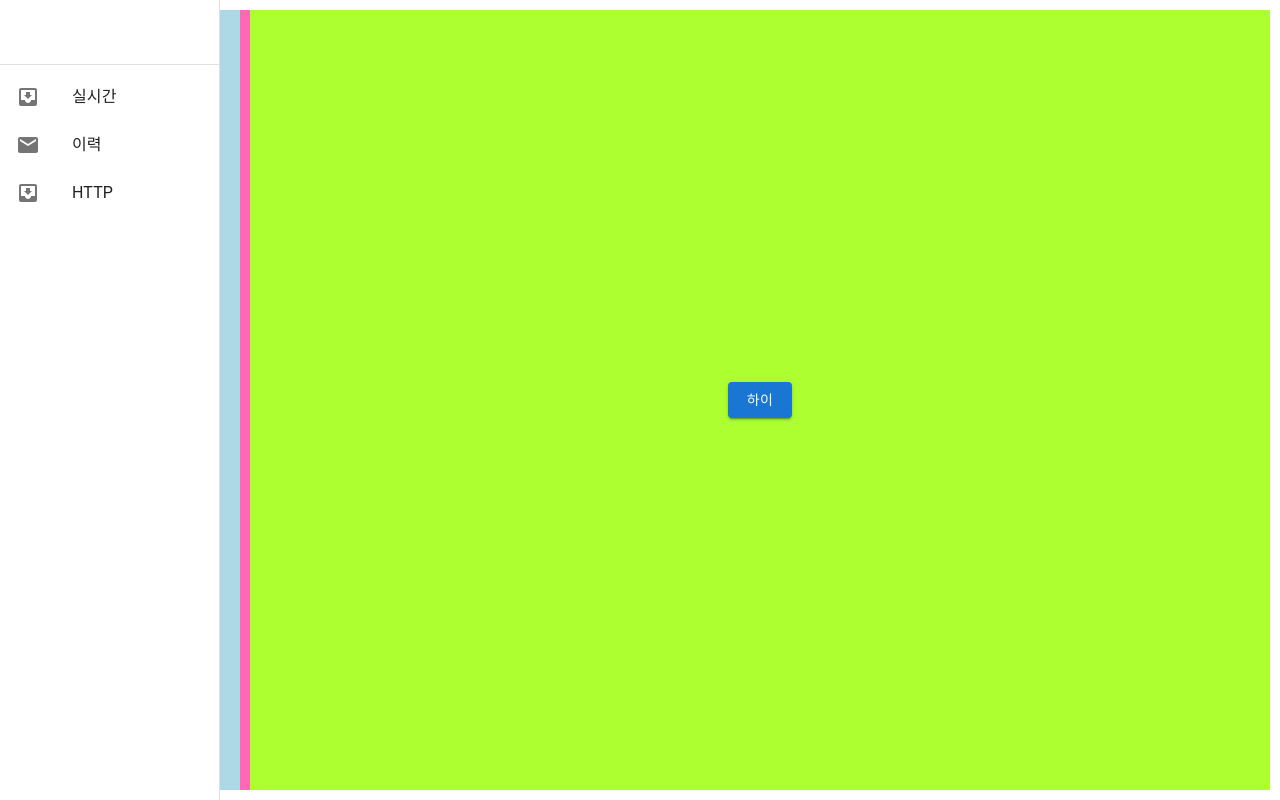
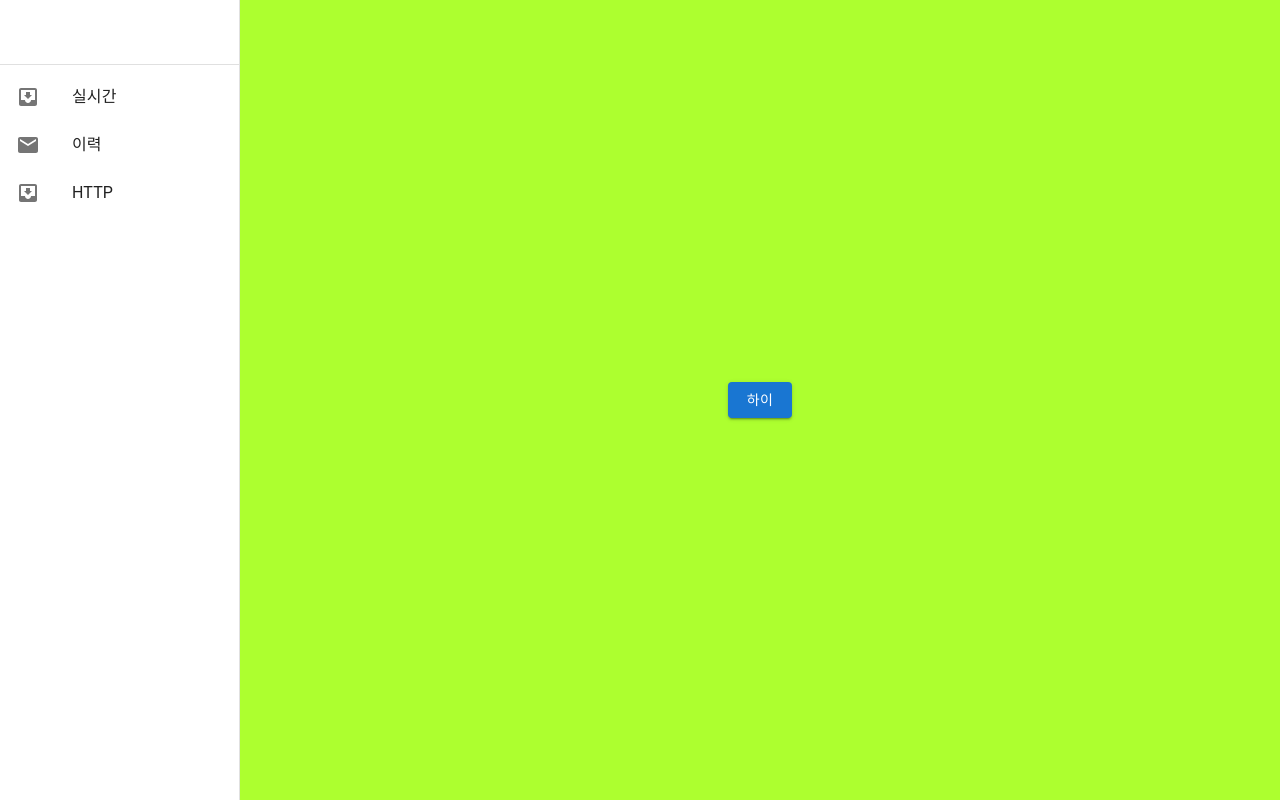
Before and after one commit to RDSHwang/frontend-service-common, a React (Create React App) app: page / in a window 1280 px wide. Built offline with nearby package versions, Linux system fonts and the light colour scheme.

Commit message:
SideBar 메뉴 작업

```diff
--- /dev/null
+++ b/src/components/Drawer/index.tsx
@@ -0,0 +1,47 @@
+import React from "react";
+import { Drawer } from "@mui/material";
+import Divider from "@mui/material/Divider";
+import List from "@mui/material/List";
+import ListItem from "@mui/material/ListItem";
+import ListItemButton from "@mui/material/ListItemButton";
+import ListItemIcon from "@mui/material/ListItemIcon";
+import ListItemText from "@mui/material/ListItemText";
+import Toolbar from "@mui/material/Toolbar";
+import InboxIcon from "@mui/icons-material/MoveToInbox";
+import MailIcon from "@mui/icons-material/Mail";
+import { WorkList } from "../../constants/Works";
+
+const drawerWidth = 240;
+
+export default function DrawerBase() {
+  return (
+    <Drawer
+      sx={{
+        color: "blue",
+        width: drawerWidth,
+        flexShrink: 0,
+        "& .MuiDrawer-paper": {
+          width: drawerWidth,
+          boxSizing: "border-box",
+        },
+      }}
+      variant="permanent"
+      anchor="left"
+    >
+      <Toolbar />
+      <Divider />
+      <List>
+        {WorkList.map((text, index) => (
+          <ListItem key={text} disablePadding>
+            <ListItemButton>
+              <ListItemIcon>
+                {index % 2 === 0 ? <InboxIcon /> : <MailIcon />}
+              </ListItemIcon>
+              <ListItemText primary={text} />
+            </ListItemButton>
+          </ListItem>
+        ))}
+      </List>
+    </Drawer>
+  );
+}
--- a/src/layouts/WireFrame/index.tsx
+++ b/src/layouts/WireFrame/index.tsx
@@ -3,8 +3,9 @@ import CssBaseline from "@mui/material/CssBaseline";
 
 const divStyle = {
   container: {
-    margin: "10px",
-    height: "calc(100vh - 20px)", // 브라우저 높이에서 margin 값만큼 뺀 값
+    // margin: "10px",
+    // height: "calc(100vh - 20px)", // 브라우저 높이에서 margin 값만큼 뺀 값
+    height: "100vh",
     overflow: "auto", // 스크롤 없애기
     background: "skyblue",
   },
--- a/src/layouts/template01/index.tsx
+++ b/src/layouts/template01/index.tsx
@@ -1,22 +1,9 @@
 import React from "react";
 import BaseWireFrame from "../WireFrame";
-import { Button, Paper, Box } from "@mui/material";
-import SideBar from "../../components/SideBar";
+import { Button, Box } from "@mui/material";
+import DrawerBase from "../../components/Drawer";
+
 import "../../styles/Base/Base.css";
-
-import { Drawer } from "@mui/material";
-import Divider from "@mui/material/Divider";
-import List from "@mui/material/List";
-import ListItem from "@mui/material/ListItem";
-import ListItemButton from "@mui/material/ListItemButton";
-import ListItemIcon from "@mui/material/ListItemIcon";
-import ListItemText from "@mui/material/ListItemText";
-import Toolbar from "@mui/material/Toolbar";
-import InboxIcon from "@mui/icons-material/MoveToInbox";
-import MailIcon from "@mui/icons-material/Mail";
-import { WorkList } from "../../constants/Works";
-
-const drawerWidth = 220;
 
 export default function Template01(props: any) {
   return (
@@ -31,35 +18,13 @@ export default function Template01(props: any) {
               justifyContent: "center",
             }}
           >
-            <Box sx={{ backgroundColor: "lightblue", height: "100%", margin: "10px" }}>
-              <Drawer
-                sx={{
-                  color: "blue",
-                  width: drawerWidth,
-                  flexShrink: 0,
-                  "& .MuiDrawer-paper": {
-                    width: drawerWidth,
-                    boxSizing: "border-box",
-                  },
-                }}
-                variant="permanent"
-                anchor="left"
-              >
-                <Toolbar />
-                <Divider />
-                <List>
-                  {WorkList.map((text, index) => (
-                    <ListItem key={text} disablePadding>
-                      <ListItemButton>
-                        <ListItemIcon>
-                          {index % 2 === 0 ? <InboxIcon /> : <MailIcon />}
-                        </ListItemIcon>
-                        <ListItemText primary={text} />
-                      </ListItemButton>
-                    </ListItem>
-                  ))}
-                </List>
-              </Drawer>
+            <Box
+              sx={{
+                backgroundColor: "lightblue",
+                height: "100%",
+              }}
+            >
+              <DrawerBase />
             </Box>
           </div>
           <div
```
Also changed, not shown: src/pages/FlowEdit/index.tsx (+0 -39 lines).
